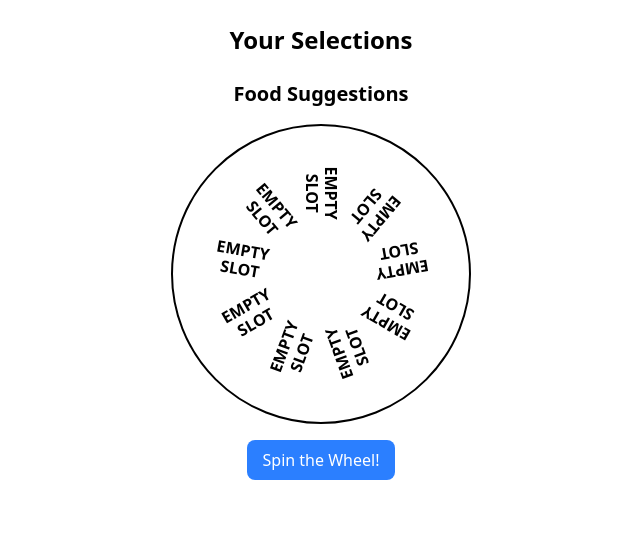
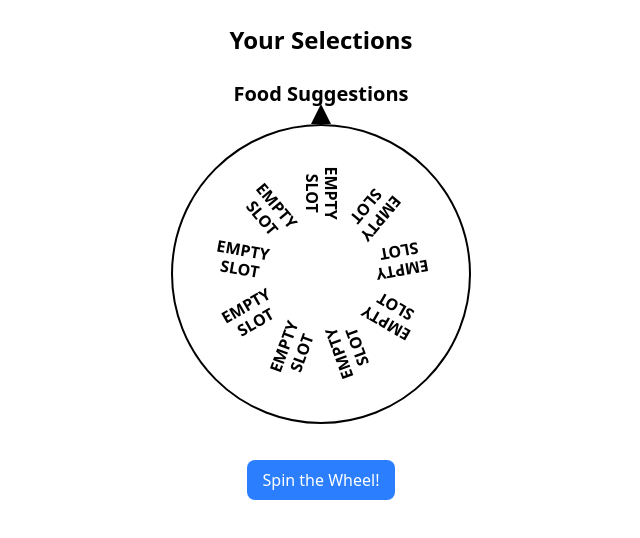
Before and after one commit to DevChiii/crave-spin, a SvelteKit app: page /roulette in a window 1280 px wide. Shown: the top 538 px of the page, without its empty margins (319-959 px from the left). Built offline with nearby package versions, Linux system fonts and the light colour scheme.

Commit message:
Fix the arrow from spinning with the items. Fix #4

```diff
--- a/src/routes/roulette/+page.svelte
+++ b/src/routes/roulette/+page.svelte
@@ -35,7 +35,6 @@
       if (foodSuggestions.length < minimumFoodItems) {
         const blankSlots = minimumFoodItems - foodSuggestions.length;
         for (let i = 0; i < blankSlots; i++) {
-          // @ts-ignore
           foodSuggestions.push({ name: 'Empty Slot' }); // Use a placeholder for empty slots
         }
       }
@@ -82,6 +81,13 @@
   {#if isLoading}
     <p class="mt-4 text-lg text-gray-500">Loading food suggestions...</p>
   {:else if foodSuggestions.length > 0}
+    <!-- Flex Container to Center Everything -->
+    <div class="roulette-wrapper">
+      <!-- Roulette Wheel Container -->
+      <div class="roulette-container">
+        <!-- Arrow at the top of the wheel, outside the rotation -->
+        <div class="roulette-arrow"></div>
+
         <!-- Roulette Wheel Component -->
         <div class="roulette-wheel" style="transform: rotate({spinDegree}deg)">
           <div class="roulette-items">
@@ -95,11 +101,13 @@
             {/each}
           </div>
         </div>
+      </div>
 
       <!-- Spin Button -->
       <button on:click={spinWheel} class="mt-4 px-4 py-2 bg-blue-500 text-white rounded-lg">
         Spin the Wheel!
       </button>
+    </div>
 
     {#if selectedFood}
       <p class="mt-4 text-lg font-bold">
@@ -113,6 +121,33 @@
 </div>
 
 <style>
+  /* Wrapper to Center All Elements */
+  .roulette-wrapper {
+    display: flex;
+    flex-direction: column;
+    align-items: center;
+    justify-content: center;
+    gap: 20px; /* Add space between the wheel and button */
+    text-align: center;
+  }
+
+  .roulette-container {
+    position: relative;
+    display: inline-block;
+  }
+
+  .roulette-arrow {
+    position: absolute;
+    top: -20px; /* Adjust position as needed */
+    left: 50%;
+    transform: translateX(-50%);
+    width: 0;
+    height: 0;
+    border-left: 10px solid transparent;
+    border-right: 10px solid transparent;
+    border-bottom: 20px solid black;
+  }
+
   .roulette-wheel {
     width: 300px;
     height: 300px;
@@ -166,5 +201,4 @@
     justify-content: center;
     align-items: center;
   }
-
 </style>
```
Lines whose indentation alone changed are shown as unchanged.
